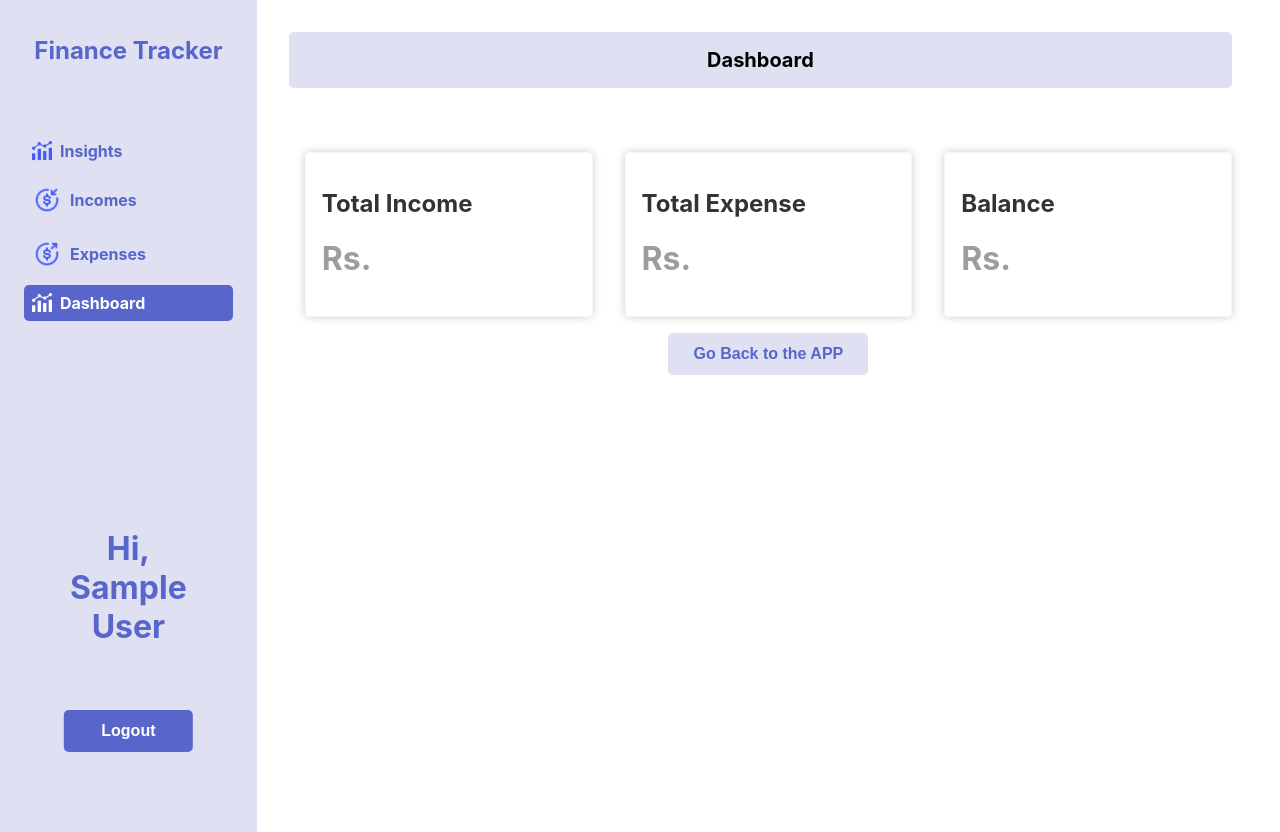
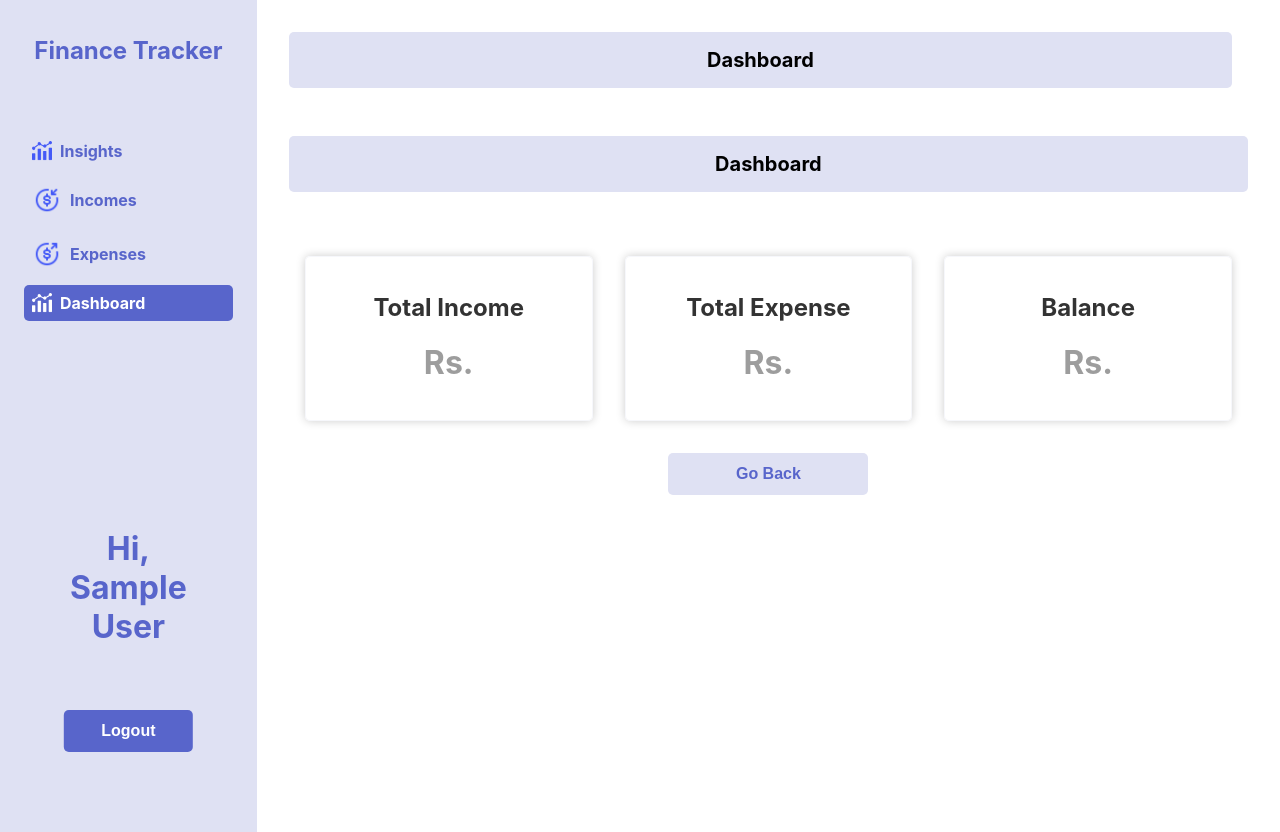
Before and after one commit to BaishaliD/finance-tracker, a React (Create React App) app: page /dashboard in a window 1280 px wide. Built offline with nearby package versions, Linux system fonts and the light colour scheme; sample sign-in values are in the browser's storage.

Commit message:
update readme + remove test credentials

```diff
--- a/src/pages/Dashboard/Dashboard.js
+++ b/src/pages/Dashboard/Dashboard.js
@@ -1,9 +1,19 @@
 import React from "react";
 import StatsCard from "./StatsCard";
+
+const heading = {
+  backgroundColor: "#dfe1f3",
+  padding: "1rem",
+  borderRadius: "5px",
+  marginBottom: "3rem",
+  fontSize: "20px",
+  fontWeight: "bold",
+};
 
 const cardContainerStyles = {
   display: "flex",
   justifyContent: "space-around",
+  marginBottom: "1rem",
 };
 
 const buttonStyles = {
@@ -23,6 +33,12 @@ const buttonStyles = {
 export default function Dashboard({ income, expense, balance }) {
   return (
     <div>
+      <div style={{ width: "100%", textAlign: "center" }}>
+        <div style={heading}>
+          <span>Dashboard</span>
+        </div>
+      </div>
+
       <div style={cardContainerStyles}>
         <StatsCard title={"Total Income"} value={income} />
         <StatsCard title={"Total Expense"} value={expense} />
@@ -30,7 +46,7 @@ export default function Dashboard({ income, expense, balance }) {
       </div>
       <div style={{ width: "100%", textAlign: "center" }}>
         <a href="/insights">
-          <button style={buttonStyles}>Go Back to the APP</button>
+          <button style={buttonStyles}>Go Back</button>
         </a>
       </div>
     </div>
--- a/src/pages/Dashboard/StatsCard.js
+++ b/src/pages/Dashboard/StatsCard.js
@@ -2,7 +2,6 @@ import React from "react";
 
 const cardStyles = {
   width: "300px",
-  display: "flex",
   padding: "1rem",
   margin: "1rem",
   border: "1px solid #f6f7fb",
@@ -15,7 +14,7 @@ const cardStyles = {
 };
 
 const infoStyles = {
-  textAlign: "left",
+  textAlign: "center",
 };
 
 const h2Styles = {
--- a/src/pages/Login/Login.js
+++ b/src/pages/Login/Login.js
@@ -5,31 +5,18 @@ import "../Forms.scss";
 import { useDispatch, useSelector } from "react-redux";
 import { signIn } from "../../redux/actions/auth";
 
-const WHITELISTED_EMAIL = "test@abc.com";
-const WHITELISTED_PASSWORD = "123";
-
 function Login() {
   const { authError } = useSelector(({ auth }) => auth);
   const navigate = useNavigate();
   const dispatch = useDispatch();
 
-  const [email, setEmail] = useState("test@abc.com");
-  const [password, setPassword] = useState("123");
+  const [email, setEmail] = useState("");
+  const [password, setPassword] = useState("");
 
   // Function to handle form submission
   const handleSubmit = (e) => {
     e.preventDefault();
-    if (email === WHITELISTED_EMAIL && password === WHITELISTED_PASSWORD) {
-      const whitelisted_user_info = {
-        email: WHITELISTED_EMAIL,
-        name: "Guest User",
-      };
-      localStorage.setItem(
-        "user_info",
-        JSON.stringify({ result: whitelisted_user_info })
-      );
-      navigate("/insights");
-    } else if (email !== "" && password !== "") {
+    if (email !== "" && password !== "") {
       dispatch(signIn({ email, password }, navigate));
     }
   };
@@ -44,7 +31,7 @@ function Login() {
             <input
               type="email"
               id="email"
-              placeholder={WHITELISTED_EMAIL}
+              placeholder={"Enter your email"}
               value={email}
               onChange={(e) => setEmail(e.target.value)}
               required
@@ -55,7 +42,7 @@ function Login() {
             <input
               type="password"
               id="password"
-              placeholder={WHITELISTED_PASSWORD}
+              placeholder={"Enter your password"}
               value={password}
               onChange={(e) => setPassword(e.target.value)}
               required
```
Also changed, not shown: 1 other file (tests, documents, lock files or other folders).
